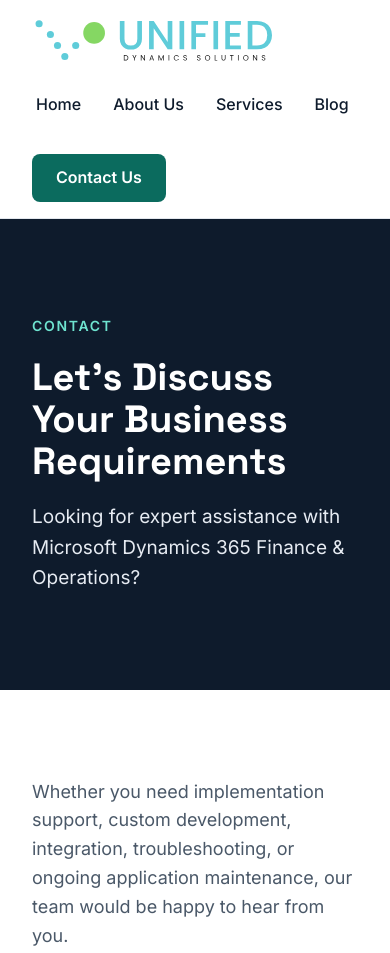
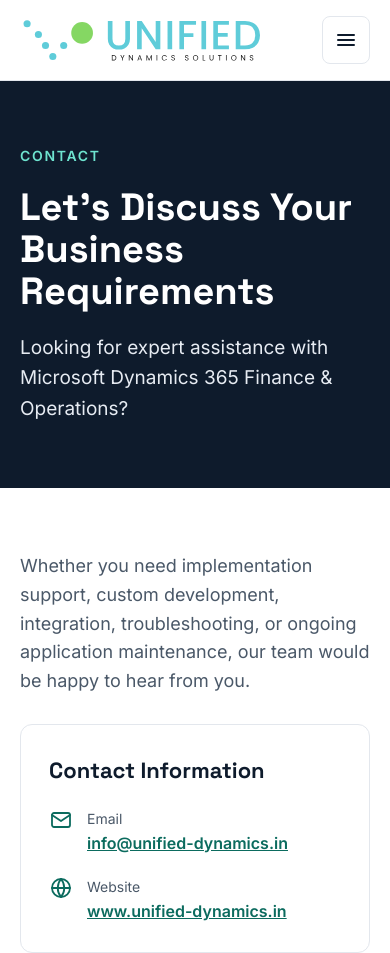
Before and after one commit to unifieddynamics2026/unified-dynamics-website, a plain HTML site: page contact.html in a window 390 px wide. Shown: the top 953 px of the page. Drawn offline with Linux system fonts and the light colour scheme.

Commit message:
Responsive layout: phone menu, tighter phone spacing, tablet grid (contact.html)
Added responsive navigation toggle for mobile view.

```diff
--- a/contact.html
+++ b/contact.html
@@ -21,6 +21,12 @@ a{color:#0B6B5E}a:hover{color:#08493F}
 .flink{color:#C7D0DC;text-decoration:none}.flink:hover{color:#FFFFFF}
 @media (max-width:960px){.cols{grid-template-columns:minmax(0,1fr)}}
 @media (max-width:640px){.hero-h{font-size:38px !important}}
+/* responsive: tablet & phone */
+.nav-toggle{display:none}
+@media (max-width:960px){.hero-art{max-width:560px}}
+@media (min-width:961px) and (max-width:1180px){.grid5{grid-template-columns:repeat(3,minmax(0,1fr))}}
+@media (max-width:768px){.nav-toggle{display:inline-flex;align-items:center;justify-content:center;width:48px;height:48px;border:1px solid #E3E7ED;border-radius:8px;background:#FFFFFF;color:#0E1B2C;cursor:pointer}.site-nav{display:none !important;width:100%;flex-direction:column;align-items:stretch !important;gap:0 !important;padding:8px 0 4px}.site-nav.open{display:flex !important}.site-nav a.lnk{padding:14px 4px;border-top:1px solid #EEF1F5}.site-nav .btn{margin-top:12px}section[style*="padding: 104px 0"],section[style*="padding: 96px 0"],section[style*="padding: 88px 0"],section[style*="padding: 80px 0"],section[style*="padding: 160px 0"]{padding-top:64px !important;padding-bottom:64px !important}section[style*="padding: 0 0 104px"],section[style*="padding: 0 0 96px"]{padding-bottom:64px !important}.hero{padding-top:56px !important;padding-bottom:64px !important}footer{padding-top:56px !important}}
+@media (max-width:640px){.wrap{padding:0 20px}div[style*="padding: 64px 56px"],div[style*="padding: 56px;"],div[style*="padding: 56px\""]{padding:32px 24px !important}div[style*="padding: 48px;"],div[style*="padding: 48px\""],div[style*="padding: 44px"]{padding:28px 22px !important}h2[style*="font-size: 42px"],h2[style*="font-size: 40px"]{font-size:32px !important}h2[style*="font-size: 36px"],h2[style*="font-size: 34px"]{font-size:28px !important}}
 </style>
 <style>[hidden]{display:none !important}</style>
 </head>
@@ -32,7 +38,8 @@ a{color:#0B6B5E}a:hover{color:#08493F}
 <a href="index.html" style="display: flex; align-items: center; text-decoration: none; min-height: 44px">
 <img src="logo.svg" alt="Unified Dynamics Solutions — home" style="height: 48px; width: auto; display: block">
 </a>
-<nav aria-label="Main" style="display: flex; flex-wrap: wrap; align-items: center; gap: 24px">
+<button class="nav-toggle" type="button" aria-controls="site-nav" aria-expanded="false" aria-label="Open menu"><svg width="24" height="24" viewBox="0 0 24 24" fill="none" stroke="currentColor" stroke-width="2" stroke-linecap="round" aria-hidden="true"><path d="M4 7h16M4 12h16M4 17h16"></path></svg></button>
+<nav id="site-nav" class="site-nav" aria-label="Main" style="display: flex; flex-wrap: wrap; align-items: center; gap: 24px">
 <a class="lnk" href="index.html">Home</a>
 <a class="lnk" href="about.html">About Us</a>
 <a class="lnk" href="services.html">Services</a>
@@ -116,5 +123,8 @@ a{color:#0B6B5E}a:hover{color:#08493F}
 </footer>
 
 </div>
+<script>
+(function(){var b=document.querySelector(".nav-toggle"),n=document.getElementById("site-nav");if(!b||!n)return;b.addEventListener("click",function(){var o=n.classList.toggle("open");b.setAttribute("aria-expanded",o?"true":"false");b.setAttribute("aria-label",o?"Close menu":"Open menu");});})();
+</script>
 </body>
 </html>
```
